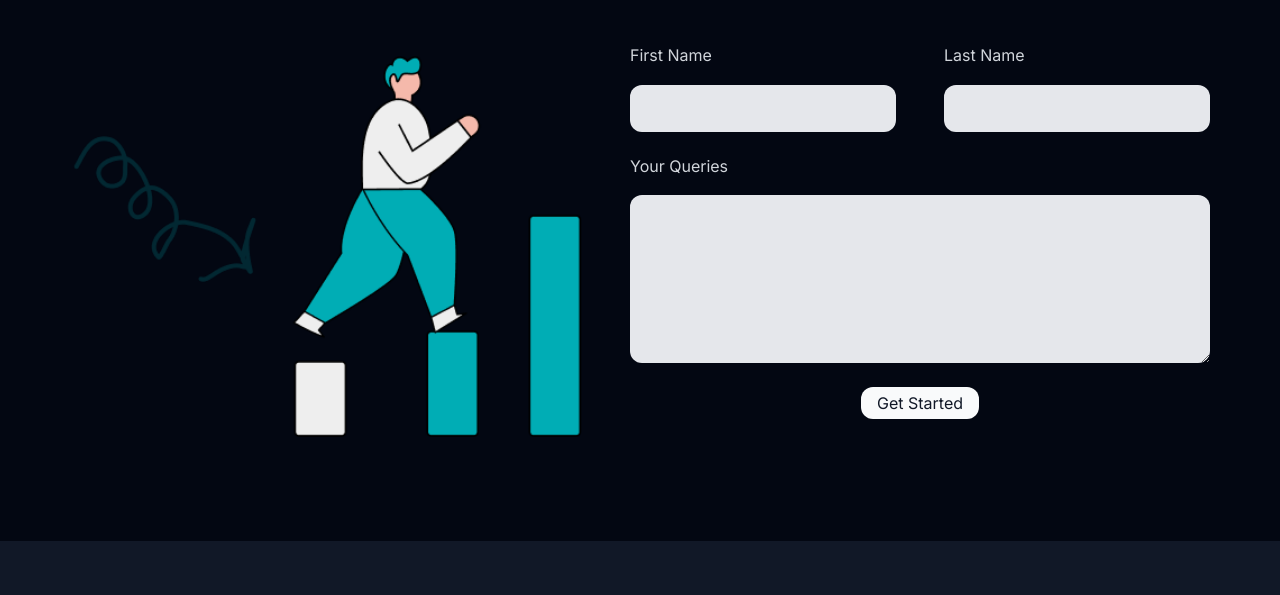
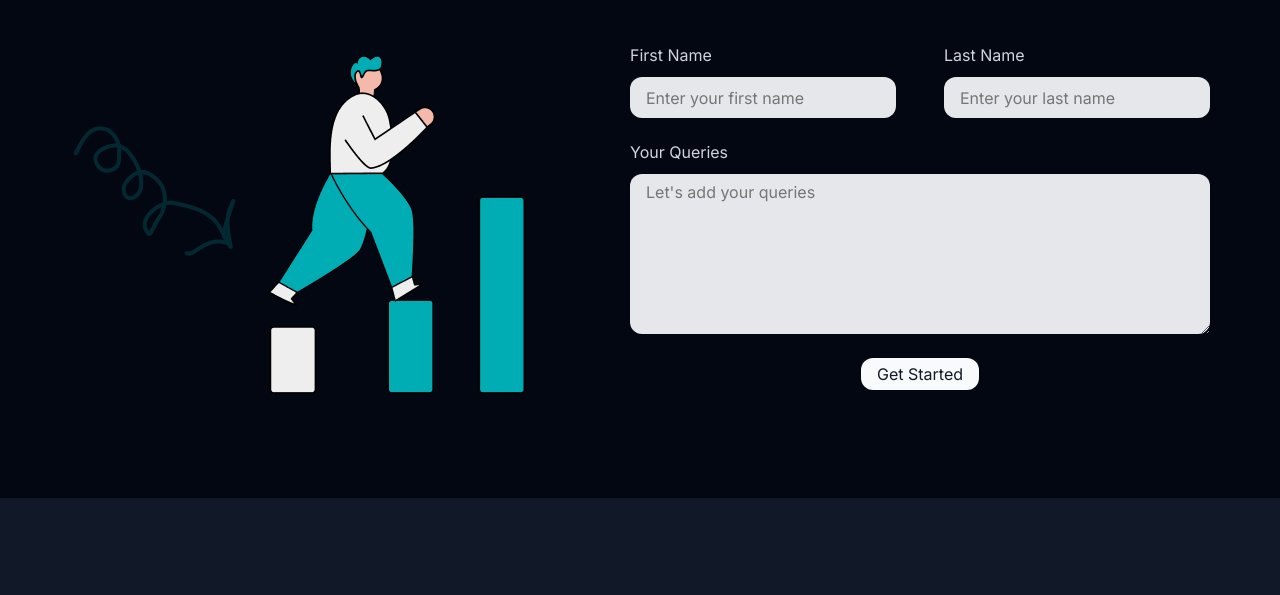
Before and after one commit to farhad45203/md-farhad, a plain HTML site: page index.html in a window 1280 px wide. Shown: the part 5053-5648 px from the top of the page. Drawn offline with Linux system fonts and the light colour scheme.

Commit message:
Fixed errors

```diff
--- a/assets/css/responsive.css
+++ b/assets/css/responsive.css
@@ -121,6 +121,10 @@
 
     .contact-image {
         display: block;
+    }
+
+    .contact-image img {
+        width: unset;
     }
 
     .contact-container {
--- a/assets/css/typographys.css
+++ b/assets/css/typographys.css
@@ -12,7 +12,6 @@ a {
     margin: 0;
     padding: 0;
     font-family: "Inter", sans-serif;
-    font-optical-sizing: auto;
     text-decoration: none;
 }
 
--- a/index.html
+++ b/index.html
@@ -11,7 +11,7 @@
     <title>Md Farhad</title>
 
     <!-- fontawesome -->
-    <link rel="stylesheet" href="https://cdnjs.cloudflare.com/ajax/libs/font-awesome/6.6.0/css/all.min.css" integrity="sha512-Kc323vGBEqzTmouAECnVceyQqyqdsSiqLQISBL29aUW4U/M7pSPA/gEUZQqv1cwx4OnYxTxve5UMg5GT6L4JJg==" crossorigin="anonymous" referrerpolicy="no-referrer" />
+    <link rel="stylesheet" href="https://cdnjs.cloudflare.com/ajax/libs/font-awesome/6.6.0/css/all.min.css" integrity="sha512-Kc323vGBEqzTmouAECnVceyQqyqdsSiqLQISBL29aUW4U/M7pSPA/gEUZQqv1cwx4OnYxTxve5UMg5GT6L4JJg==" crossorigin="anonymous" referrerpolicy="no-referrer">
 
     <!-- stylesheet -->
      <link rel="stylesheet" href="./style.css">
@@ -422,22 +422,22 @@
                     <div class="from-top">
                         <div class="field-wrap">
                             <label>First Name</label>
-                            <input type="text" required autocomplete="off" />
+                            <input type="text" placeholder="Enter your first name">
                         </div>
 
                         <div class="field-wrap">
                             <label>Last Name</label>
-                            <input type="text"required autocomplete="off"/>
+                            <input type="text" placeholder="Enter your last name">
                         </div>
                     </div>
 
                     <div class="field-wrap">
                         <label>Your Queries</label>
-                        <textarea name="queries" id="queries" rows="7"></textarea>
+                        <textarea name="queries" id="queries" rows="7" placeholder="Let's add your queries"></textarea>
                     </div>
 
                     <div class="form-button">
-                        <a type="submit" class="button-primary">Get Started</a>
+                        <a class="button-primary">Get Started</a>
                     </div>
 
                 </form>
--- a/style.css
+++ b/style.css
@@ -27,6 +27,7 @@ a:hover, a.body-two:hover {
     transform: translateY(-8px);
     transition: .3s ease-in-out all;
 }
+
 
 i {
     height: 24px;
@@ -526,6 +527,10 @@ ul.certifications {
     text-align: center;
 }
 
+.form-button a {
+    cursor: pointer;
+}
+
 .contact-form .button-primary {
     display: inline-block;
 }
```
